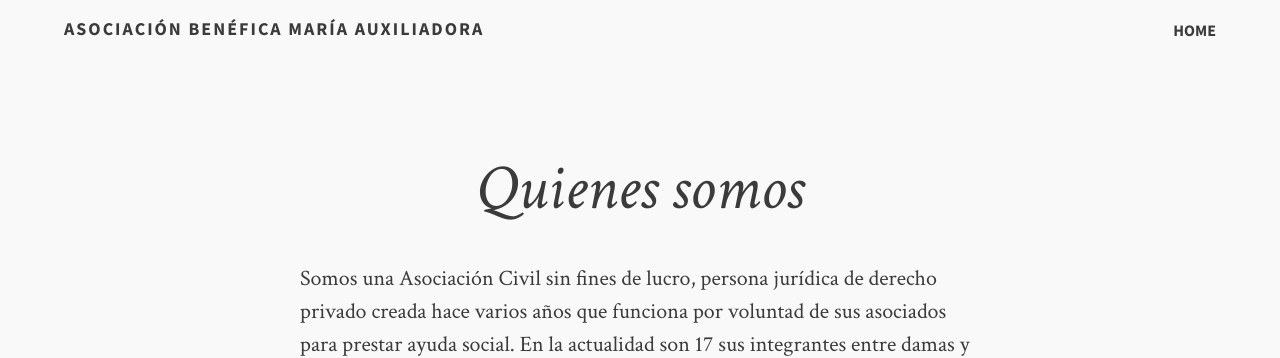
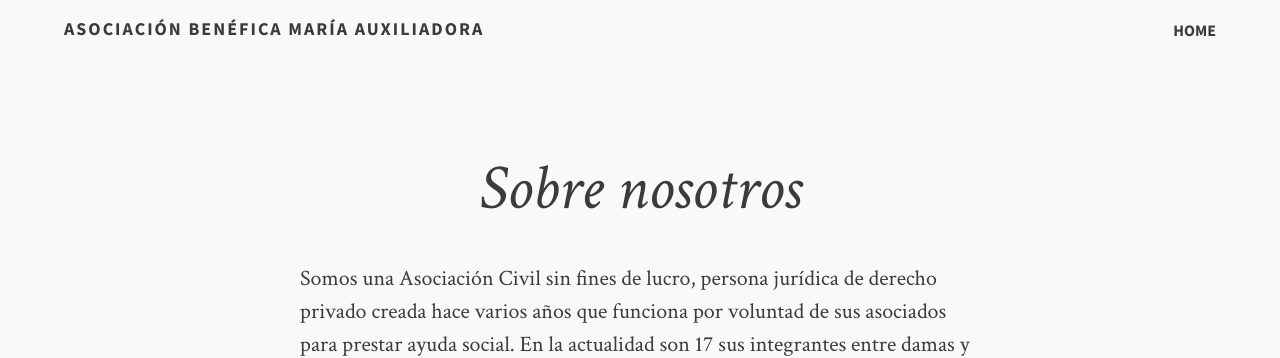
Before and after one commit to carlosvidal/abma.org.pe, a Jekyll site: the page built from quienes-somos.md, in a window 1280 px wide. Shown: the top 358 px of the page. Built offline with Jekyll 4.4.1, drawn with Linux system fonts in a browser that asks for light colours; comment, search, counter and statistics services are not loaded.

Commit message:
Revert "menu"
This reverts commit aa133364ab93b9ca2c0e8ee242dae5c2694a3a8a.

```diff
--- a/quienes-somos.md
+++ b/quienes-somos.md
@@ -1,7 +1,7 @@
 ---
 layout: page
-title: Quienes somos
-permalink: /quienes-somos/
+title: Sobre nosotros
+permalink: /sobre-nosotros/
 ---
 
 Somos una Asociación Civil sin fines de lucro, persona jurídica de derecho privado creada hace varios años que funciona por voluntad de sus asociados para prestar ayuda social. En la actualidad son 17 sus integrantes entre damas y varones, nuestra razón social es Asociación Benéfica María Auxiliadora con domicilio legal en Av. Ricardo Elías Aparicio 771 oficina 305 Urbanización La Portada de La Planicie, La Molina, Lima, Perú, con teléfono N° 4983236, y correo electrónico  abmaperu@yahoo.es  nuestro  RUC  es 20194881879
```
